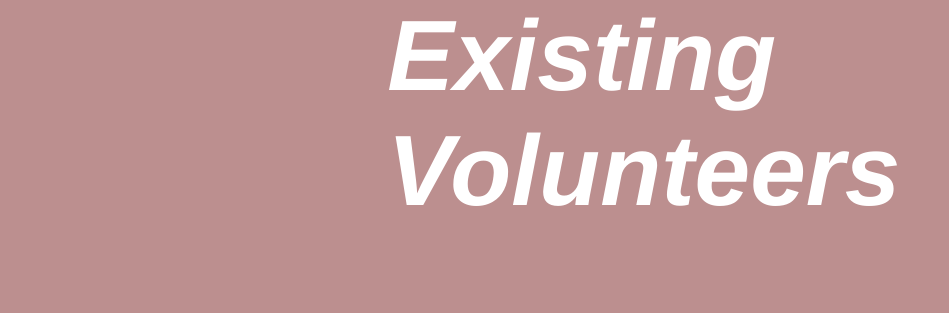
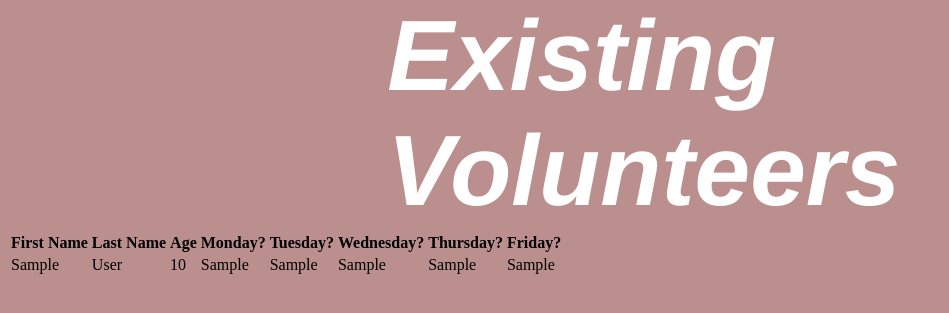
Before and after one commit to crowleyrr/WebDevelopmentDemo, a Django app: template applicants/templates/volunteerlist.html in a window 1280 px wide. Shown: the part 124-437 px from the top of the page, without its empty margins (0-949 px from the left). Run offline with Django 3.2, Linux system fonts and the light colour scheme; the template is opened without the code that fills it: most values are stand-ins (such as "Sample title", 1, 10 or a date in 2020).

Commit message:
allow for saving and displaying volunteers

```diff
--- a/applicants/templates/volunteerlist.html
+++ b/applicants/templates/volunteerlist.html
@@ -21,7 +21,29 @@
         </head>
     <body>
     <h1>Existing Volunteers</h1>
-
+        <table>
+            <tr>
+                <th>First Name</th>
+                <th>Last Name</th>
+                <th>Age</th>
+                <th>Monday?</th>
+                <th>Tuesday?</th>
+                <th>Wednesday?</th>
+                <th>Thursday?</th>
+                <th>Friday?</th>
+            </tr>
+            {% for volunteer in volunteers %}
+            <tr>
+                <td>{{ volunteer.first_name }}</td>
+                <td>{{ volunteer.last_name }}</td>
+                <td>{{ volunteer.age }}</td>
+                <td>{{ volunteer.avail_monday }}</td>
+                <td>{{ volunteer.avail_tuesday }}</td>
+                <td>{{ volunteer.avail_wednesday }}</td>
+                <td>{{ volunteer.avail_thursday }}</td>
+                <td>{{ volunteer.avail_friday }}</td>
+            </tr>
+        {% endfor %}
 
    </body>
     {% endblock %}
--- a/applicants/urls.py
+++ b/applicants/urls.py
@@ -6,7 +6,7 @@ from django.shortcuts import render
 
 urlpatterns = [
     path('', homePage.as_view(), name='home'),
-    path('volunteers', volunteerListPage.as_view(), name='volunteers'),
+    path('volunteers', volunteerListPage, name='volunteers'),
     path('signup', applicantSignUpPage, name='signup'),
     path('thanks/', thanksPage.as_view(), name='thanks')
 ]
```
Also changed, not shown: applicants/forms.py (+9 -13 lines), applicants/templates/signup.html (+6 -5 lines), applicants/views.py (+13 -6 lines), db.sqlite3.
